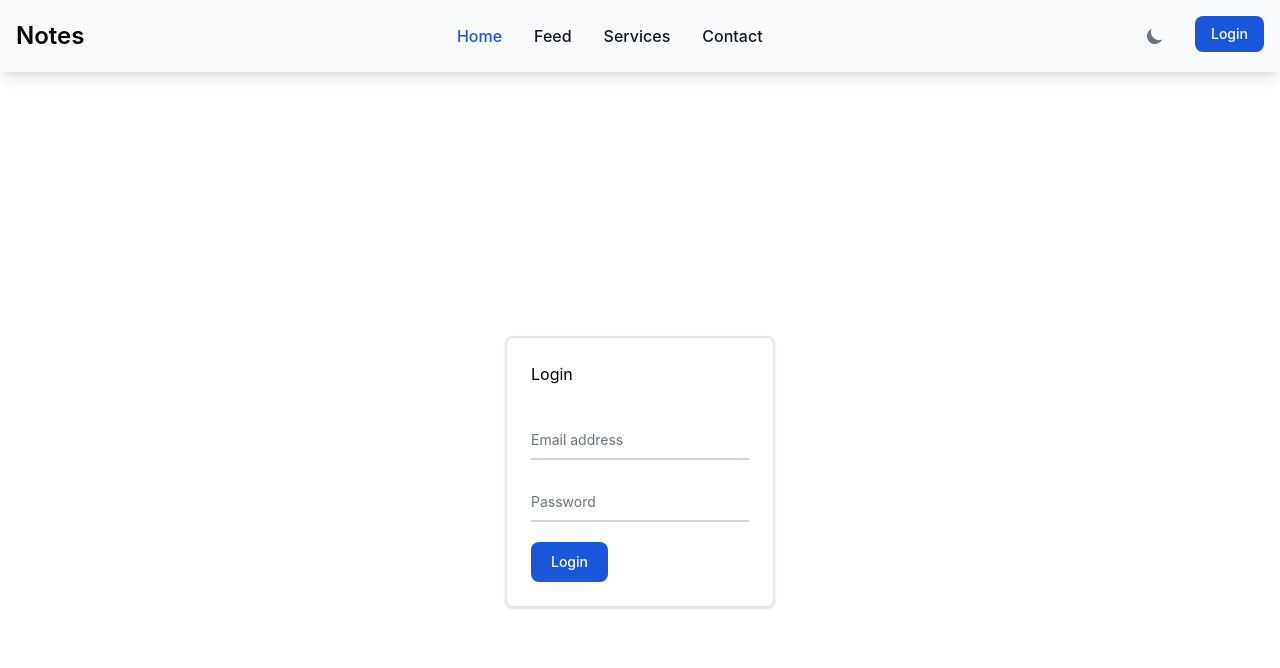
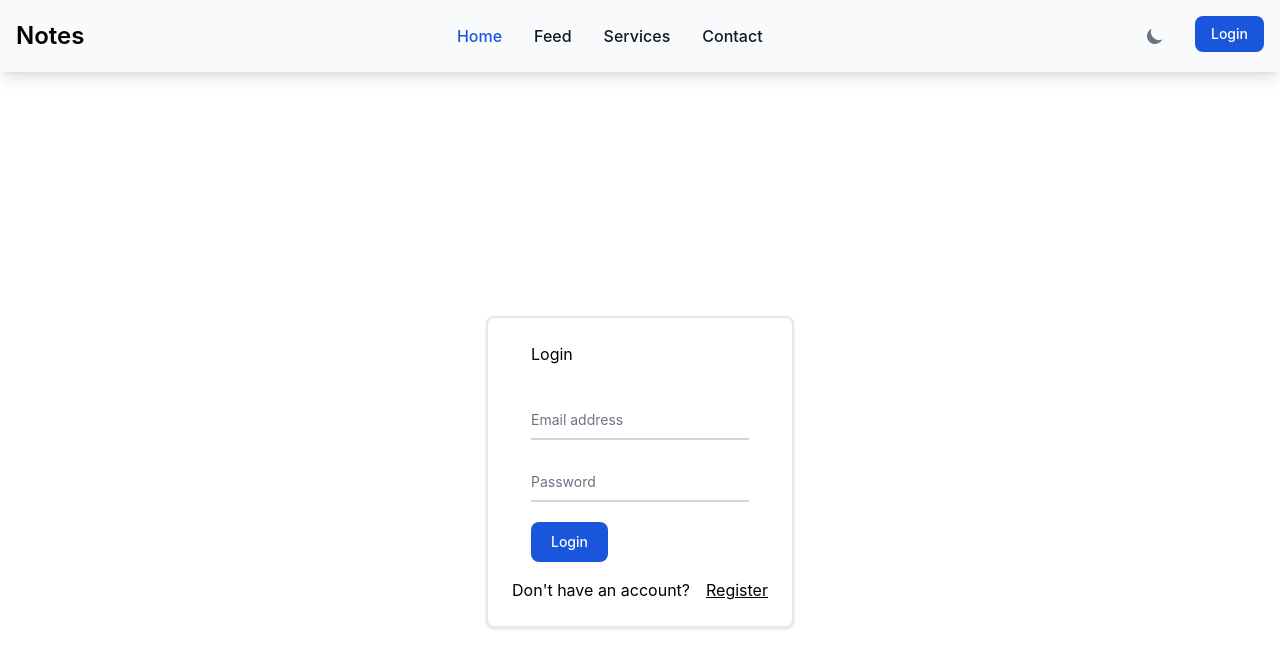
Before and after one commit to prince-111/Authentication, a React (Vite) app in the folder client/: page /login in a window 1280 px wide. Shown: the top 668 px of the page. Built offline with nearby package versions, Linux system fonts and the light colour scheme.

Commit message:
add register link

```diff
--- a/client/src/pages/Login.jsx
+++ b/client/src/pages/Login.jsx
@@ -1,3 +1,4 @@
+import { Link } from "react-router-dom";
 
 const Login = () => {
   return (
@@ -45,6 +46,17 @@ const Login = () => {
             Login
           </button>
         </form>
+
+        <div className="mt-4">
+          <span>
+          Don't have an account?
+          </span>
+          <span className="pl-4 underline">
+            <Link to="/register">
+            Register
+            </Link>
+            </span>
+          </div>
       </div>
     </div>
   );
```
